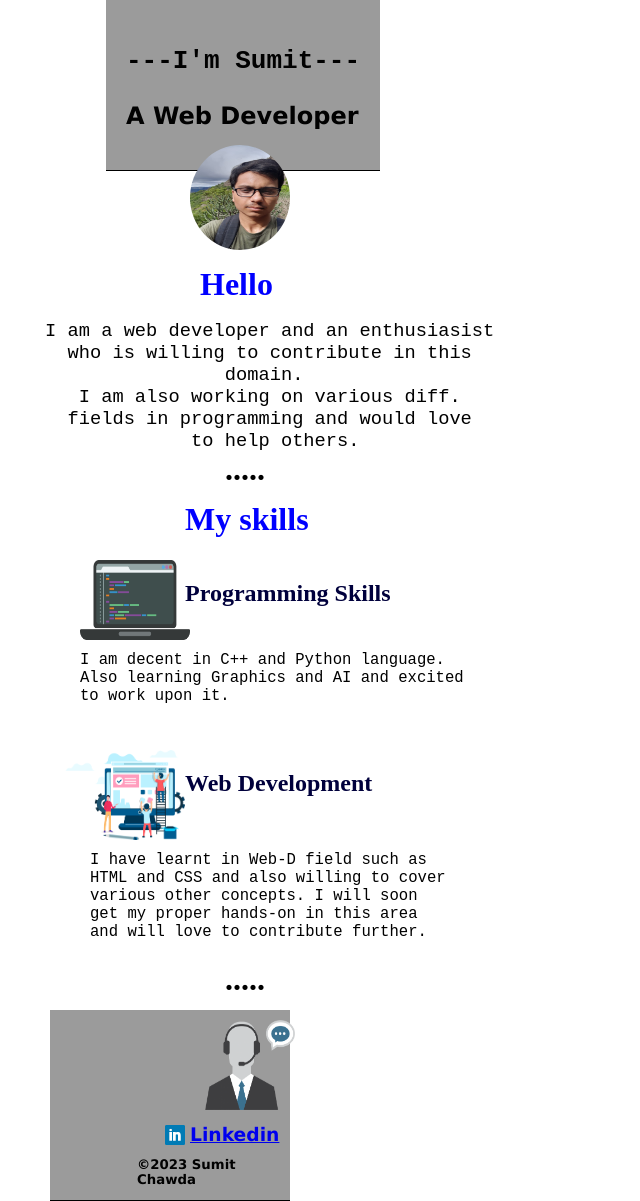
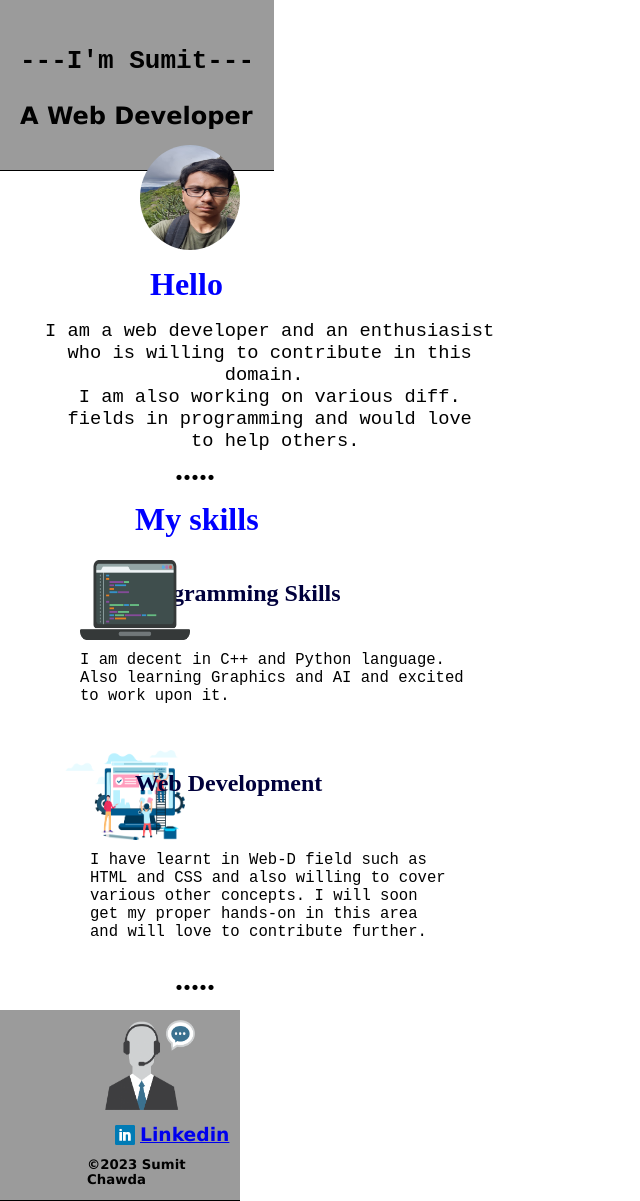
Before and after one commit to smtko/portfolio, a plain HTML site: page index.html in a window 1280 px wide. Shown: the whole page, without its empty margins (0-640 px from the left). Drawn offline with Linux system fonts and the light colour scheme.

Commit message:
Update port.css

```diff
--- a/port.css
+++ b/port.css
@@ -2,7 +2,7 @@
 {
   font-family: verdana;
   position: absolute;
-  left : 106px;
+  left : 0px;
   top:0px;
   height : 130px;
   padding : 20px 20px;
@@ -14,14 +14,14 @@
 {
   position: absolute;
   top : 145px;
-  left : 190px;
+  left : 140px;
   border-radius: 70%;
 }
 #hello
 {
   position: absolute;
   top : 245px;
-  left : 200px;
+  left : 150px;
   color : blue;
 }
 #desc
@@ -34,20 +34,20 @@
 {
   position: absolute;
   top : 430px;
-  left : 225px;
+  left : 175px;
 }
 #skills
 {
   position: absolute;
   top : 480px;
-  left : 185px;
+  left : 135px;
   color : blue;
 }
 #one
 {
   position: absolute;
   top : 560px;
-  left : 185px;
+  left : 135px;
   color : rgb(0,0,60);
 }
 #img1
@@ -77,7 +77,7 @@
 {
   position: absolute;
   top : 750px;
-  left : 185px;
+  left : 135px;
   color : rgb(0,0,60);
 }
 #d2
@@ -90,13 +90,13 @@
 {
   position: absolute;
   top : 940px;
-  left : 225px;
+  left : 175px;
 }
 #img3
 {
   position: absolute;
   top : 10px;
-  left : 155px;
+  left : 105px;
 }
 
 #in
@@ -121,7 +121,7 @@
 {
   font-family: verdana;
   position: absolute;
-  left : 50px;
+  left : 0px;
   top:1010px;
   height : 150px;
   width : 200px;
```
